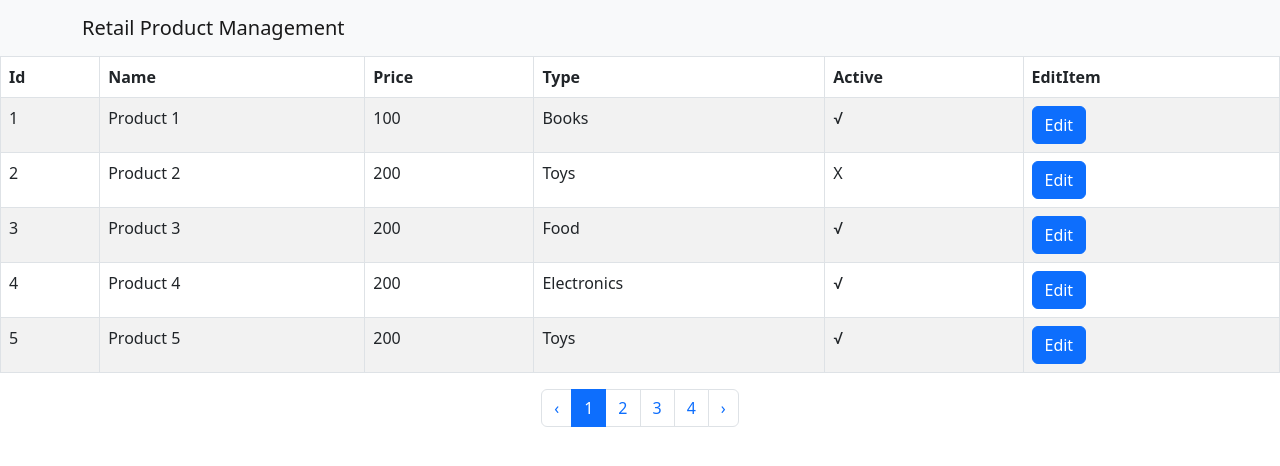
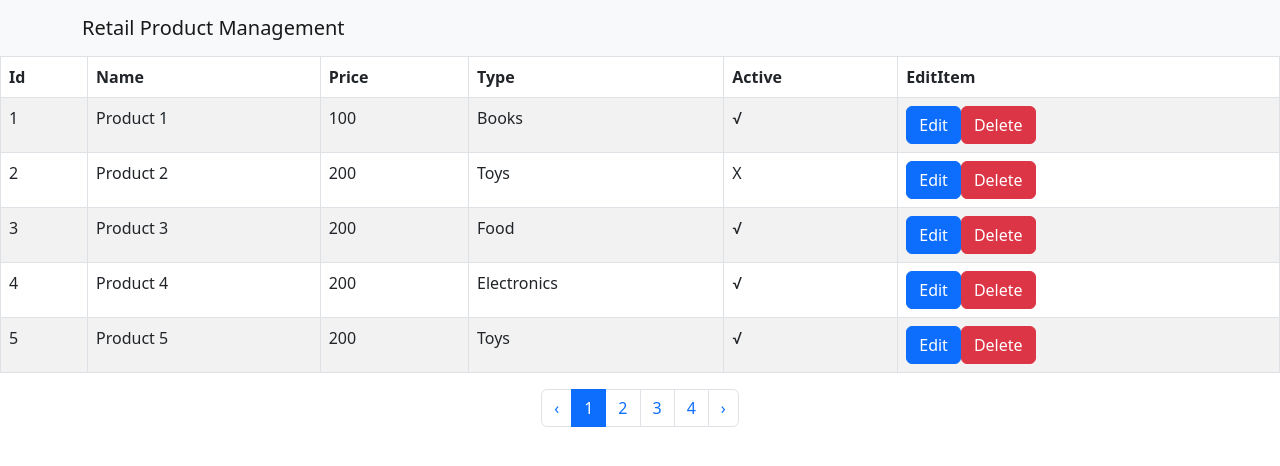
Before and after one commit to zsw12abc/RetailProductManagement, a React (Create React App) app: page / in a window 1280 px wide. Shown: the top 466 px of the page. Built offline with nearby package versions, Linux system fonts and the light colour scheme.

Commit message:
Add Delete function

```diff
--- a/src/App.tsx
+++ b/src/App.tsx
@@ -3,7 +3,6 @@ import './App.css';
 import RetailNavBar from "./SystemComponent/RetailNavbar";
 import ProductTable from "./Products/ProductTable";
 import {IProduct} from "./Products/ProductRow";
-import productTypesDropdown from "./Products/ProductTypesDropdown";
 
 export const productTypes = {
     Books: 'Books',
@@ -58,8 +57,20 @@ function App() {
                 prevProduct.type = product.type;
                 prevProduct.active = product.active;
             }
-            console.log("prevList", prevList)
-            console.log("prevListCopy", prevListCopy)
+            console.log("Update List", prevListCopy)
+            return prevListCopy;
+        });
+    }
+
+    function DeleteProduct(id: number) {
+        setProducts(prevList => {
+            const prevListCopy = [...prevList]
+            prevListCopy.forEach((item, index) => {
+                if (item.id === id) {
+                    console.log("Try to delete", item)
+                    prevListCopy.splice(index, 1)
+                }
+            })
             return prevListCopy;
         });
     }
@@ -67,7 +78,7 @@ function App() {
     return (
         <div>
             <RetailNavBar/>
-            <ProductTable productList={products} saveProductChanges={saveProductChanges}/>
+            <ProductTable productList={products} saveProductChanges={saveProductChanges} deleteProduct={DeleteProduct}/>
         </div>
     );
 }
--- a/src/Products/ProductRow.tsx
+++ b/src/Products/ProductRow.tsx
@@ -2,6 +2,9 @@ import Button from 'react-bootstrap/Button';
 import {useState} from "react";
 import ProductTypesDropdown from "./ProductTypesDropdown";
 import ProductToggleButton from "./ProductToggleButton";
+import OverlayTrigger from 'react-bootstrap/OverlayTrigger';
+import Popover from 'react-bootstrap/Popover'
+import ButtonToolbar from 'react-bootstrap/ButtonToolbar';
 
 
 export interface IProductRow {
@@ -18,12 +21,13 @@ export interface IProduct {
 
 
 function ProductRow(props: any) {
-    const {product, isEditMode, updateEditItemStatus, saveProductChanges, cancelProductChanges} = props
+    const {product, isEditMode, updateEditItemStatus, saveProductChanges, cancelProductChanges, deleteProduct} = props
     const [item, setItem] = useState(product);
     const [name, setName] = useState<string>(item.name);
     const [price, setPrice] = useState<number>(item.price);
     const [productType, setProductType] = useState(item.type);
     const [active, setActive] = useState<boolean>(item.active);
+    const [showPopover, setShowPopover] = useState<boolean>(false);
 
     function EditProduct() {
         updateEditItemStatus(product.id);
@@ -37,6 +41,7 @@ function ProductRow(props: any) {
             type: productType,
             active: active,
         };
+        setItem(productChanged)
         console.log(productChanged)
         saveProductChanges(productChanged);
     }
@@ -61,6 +66,27 @@ function ProductRow(props: any) {
         setActive(isActive)
     }
 
+    function UpdatePopover(){
+        setShowPopover(!showPopover)
+    }
+
+    function DeleteItem(){
+        setShowPopover(false)
+        deleteProduct(product.id)
+    }
+
+    const popover = (
+        <Popover id="popover-basic">
+            <Popover.Header as="h3">Are u sure to delete {product.name}?</Popover.Header>
+            <Popover.Body>
+                <ButtonToolbar className="justify-content-between">
+                    <Button variant={"danger"} onClick={DeleteItem}>Yes</Button>
+                    <Button variant={"light"} onClick={()=>setShowPopover(false)}>No</Button>
+                </ButtonToolbar>
+            </Popover.Body>
+        </Popover>
+    );
+
     return (
         <tr>
             <td>{product.id}</td>
@@ -76,6 +102,9 @@ function ProductRow(props: any) {
             <td hidden={!isEditMode}><ProductToggleButton currentActive={active} updateActive={UpdateActive}/></td>
             <td>
                 <Button variant="primary" onClick={EditProduct} hidden={isEditMode}>Edit</Button>
+                <OverlayTrigger trigger="click" placement="right" overlay={popover} show={showPopover}>
+                    <Button variant="danger" hidden={isEditMode} onClick={UpdatePopover}>Delete</Button>
+                </OverlayTrigger>
                 <Button variant="danger" onClick={SaveProduct} hidden={!isEditMode}>Save</Button>
                 <Button variant="light" onClick={CancelChanges} hidden={!isEditMode}>Cancel</Button>
             </td>
--- a/src/Products/ProductTable.tsx
+++ b/src/Products/ProductTable.tsx
@@ -6,7 +6,7 @@ import Row from 'react-bootstrap/Row';
 
 
 function ProductTable(props: any) {
-    const {productList, saveProductChanges} = props;
+    const {productList, saveProductChanges, deleteProduct} = props;
     const [currentPage, setCurrentPage] = useState(1);
     const [recordsPerPage] = useState(5);
     const indexOfLastRecord = currentPage * recordsPerPage;
@@ -29,12 +29,17 @@ function ProductTable(props: any) {
         UpdateEditMode(id, false)
     }
 
-    function UpdateEditMode(id: number, isEdit: boolean){
+    function UpdateEditMode(id: number, isEdit: boolean) {
         setEditMode(prevState => {
             const prevStateCopy = {...prevState};
             prevStateCopy[id - 1] = isEdit;
             return prevStateCopy;
         });
+    }
+
+    function DeleteProduct(id: number) {
+        console.log("DeleteProduct", id)
+        deleteProduct(id);
     }
 
     return (
@@ -56,6 +61,7 @@ function ProductTable(props: any) {
                     <ProductRow product={product} key={product.id} isEditMode={isEditMode[product.id - 1]}
                                 updateEditItemStatus={UpdateEditItemStatus}
                                 saveProductChanges={SaveProductChanges} cancelProductChanges={CancelProductChanges}
+                                deleteProduct={DeleteProduct}
                     />
                 ))}
                 </tbody>
```
